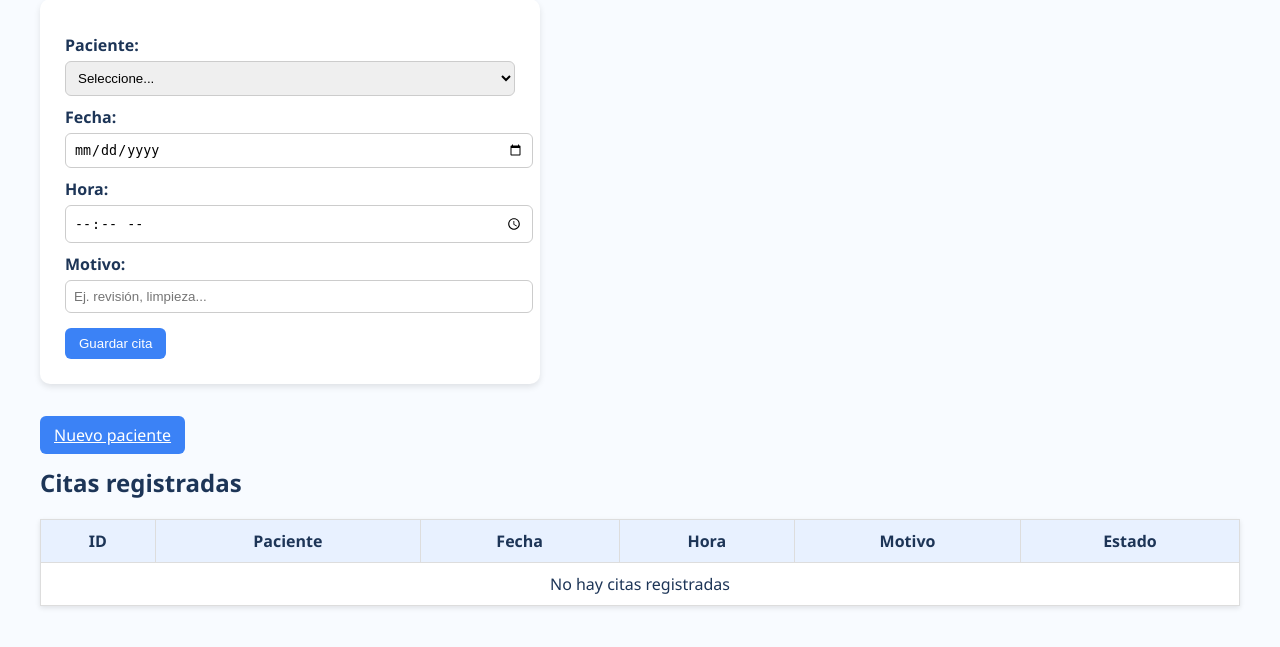
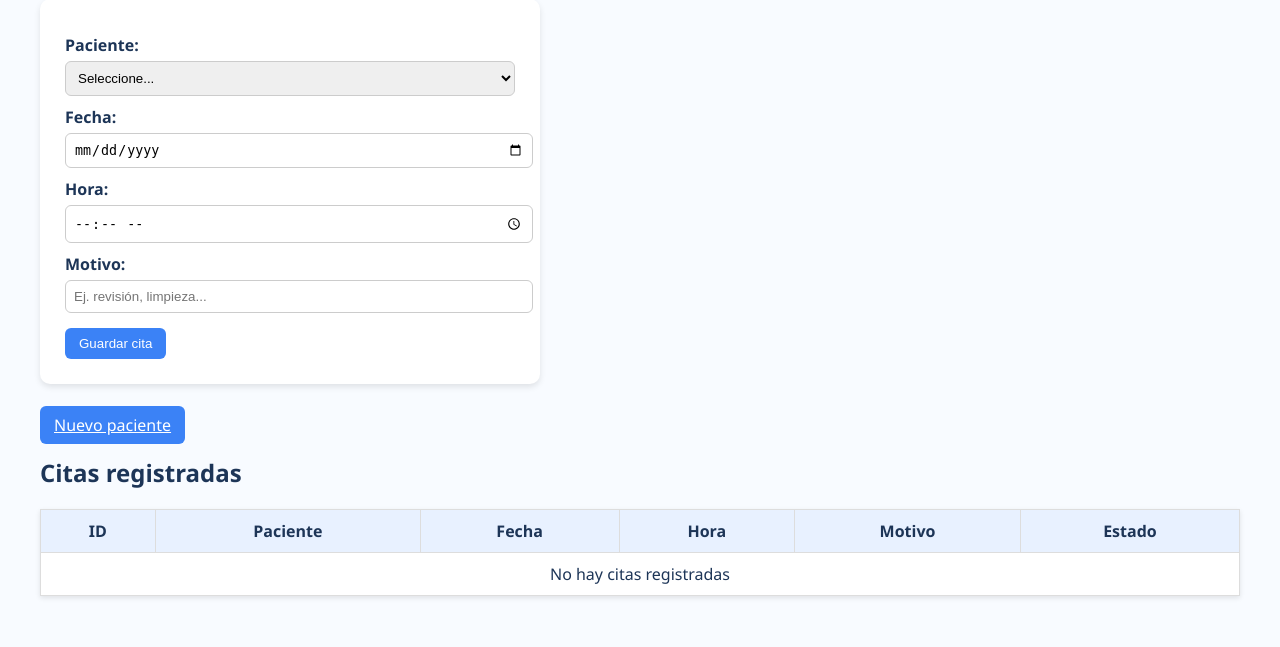
Before and after one commit to Danteroll/Ortholex, a PHP site: page /form_cita.php in a window 1280 px wide. Shown: the part 114-761 px from the top of the page. Run offline with PHP 8.4, Linux system fonts and the light colour scheme; data that the repository does not hold is empty.

Commit message:
Update form_cita.php

```diff
--- a/form_cita.php
+++ b/form_cita.php
@@ -57,8 +57,8 @@ th{
 tr:hover{background:#f1f5fb}
 
 div.cita_NP {
-    margin-top: 10px;
-
+    margin-top: -10px;
+    margin-right: 300px; ;
 }
 </style>
 </head>
```
